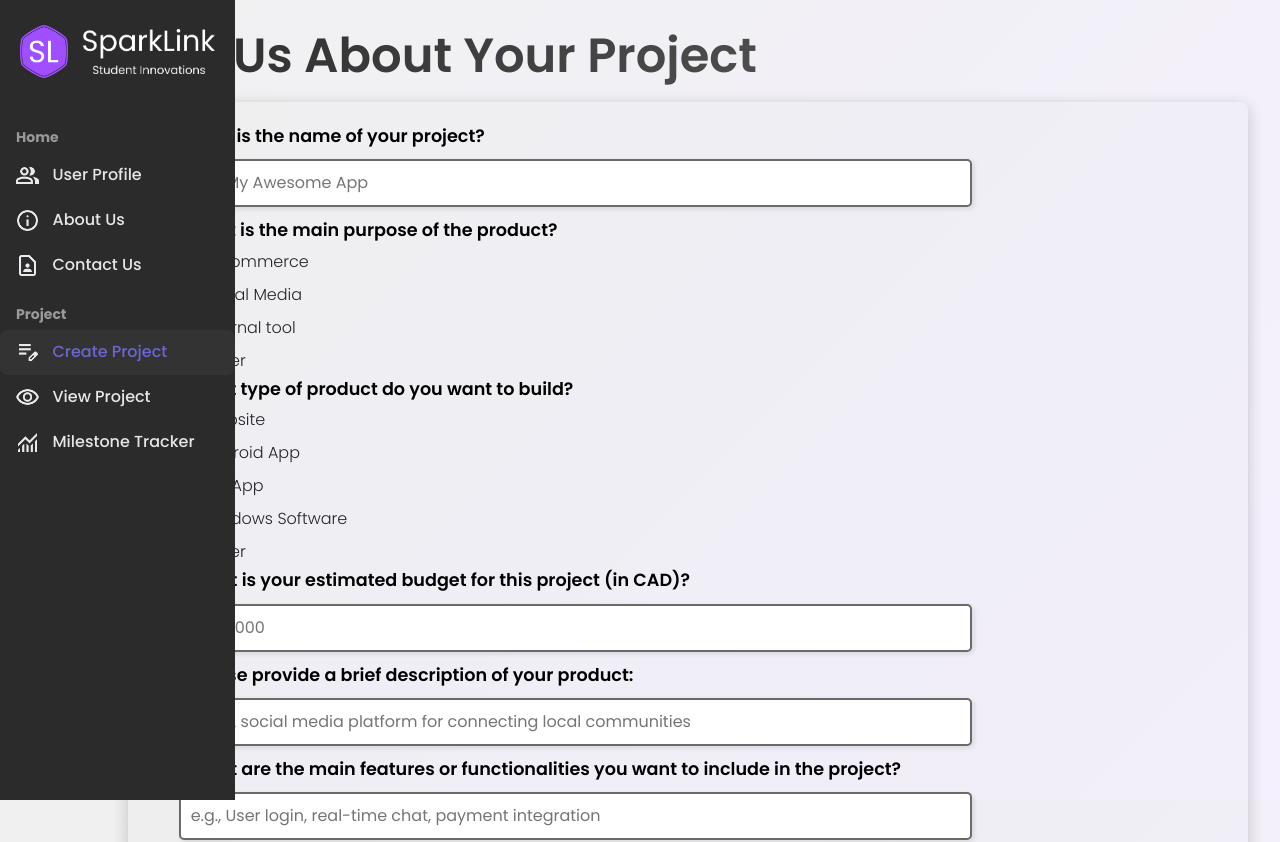
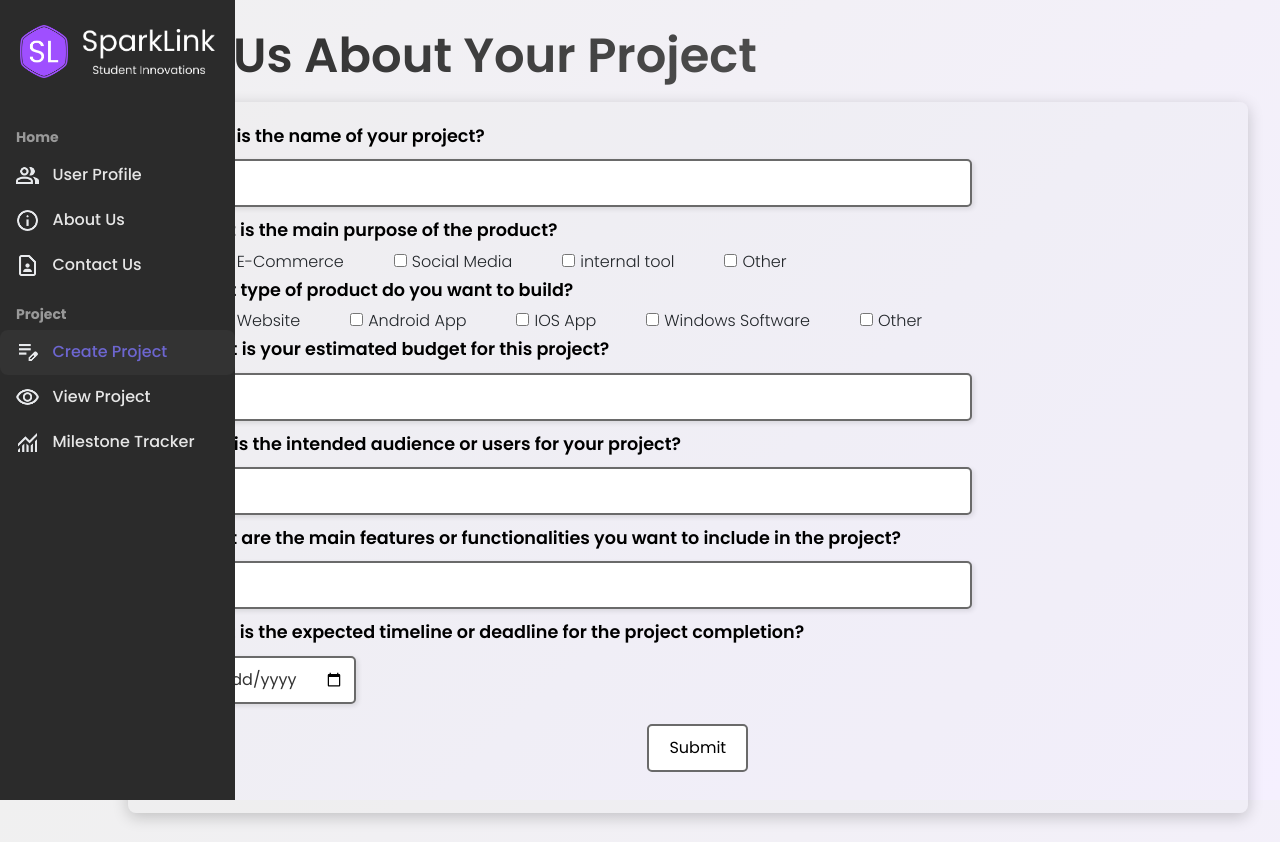
Before and after one commit to pooja-vish/SparkLink, a React (Create React App) app in the folder sparklink/: page /create-project in a window 1280 px wide. Shown: the top 842 px of the page. Built offline with nearby package versions, Linux system fonts and the light colour scheme.

Commit message:
Revert "Merge pull request #23 from pooja-vish/issue-5"
This reverts commit 618aa1f960f70d09c154e93d66bcad8988f7f4ed, reversing
changes made to 8d60ef85596305e3beb038149cdfa3c41db20fba.

```diff
--- a/sparklink/src/component/createproject/CreateProjectComponent.css
+++ b/sparklink/src/component/createproject/CreateProjectComponent.css
@@ -166,7 +166,18 @@
     overflow-y: auto;
 }
 
-
+.createproject_Heading{
+    background: linear-gradient(135deg, #2b2b2b, #555555 70%, #888888);
+    -webkit-background-clip: text;
+    background-clip: text;
+    color: transparent;
+    -webkit-text-fill-color: transparent;
+    margin-left: 10px;
+    font-family: "Poppins", system-ui;
+    font-weight: 600 !important;
+    font-style: normal;
+    font-size: xxx-large !important;
+}
 
 .form_label{
     font-weight: 600 !important;
@@ -176,80 +187,21 @@
     color: #000;
 }
 
-@media (max-width: 768px) {
-    .radio_button_container input[type="checkbox"] {
-        margin-left: 15px;
-        margin-top: 10px;
-        margin-bottom: 10px;
-        cursor: pointer;
-
-    }
-    /* .form_question_pair{
-        display: block;
-    } */
-    .createproject_Heading{
-        background: linear-gradient(135deg, #2b2b2b, #555555 70%, #888888);
-        -webkit-background-clip: text;
-        background-clip: text;
-        color: transparent;
-        -webkit-text-fill-color: transparent;
-        margin-left: 10px;
-        font-family: "Poppins", system-ui;
-        font-weight: 500 !important;
-        font-style: normal;
-        font-size: xx-large !important;
-        text-align: center;
-    }
-    .form_label{
-        font-weight: 500 !important;
-        display: block;
-        font-size: 1rem;
-        /* font-weight: 500; */
-        color: #000;
-    }
-    .createproject_form input[type="text"], .createproject_form input[type="number"]{
-        width: 95% !important;
-    }
-
-    .createproject_layout{
-        width: 100%;
-        margin-left: 15px;
-    }
-
+.radio_button_container input[type="radio"] {
+    margin-left: 50px;
+    margin-top: 10px;
+    cursor: pointer;
 }
 
-@media (min-width: 769px) {
-    .radio_button_container input[type="checkbox"]:first-of-type{
-        margin-left: 15px;
-    }
-
-    .radio_button_container input[type="checkbox"]:not(:first-child) {
-        margin-left: 50px;
-    }
-
-    .radio_button_container input[type="checkbox"] {
-        margin-top: 10px;
-        margin-bottom: 10px;
-        cursor: pointer;
-    }
-    .createproject_Heading{
-        background: linear-gradient(135deg, #2b2b2b, #555555 70%, #888888);
-        -webkit-background-clip: text;
-        background-clip: text;
-        color: transparent;
-        -webkit-text-fill-color: transparent;
-        margin-left: 10px;
-        font-family: "Poppins", system-ui;
-        font-weight: 600 !important;
-        font-style: normal;
-        font-size: xxx-large !important;
-    }
+.radio_button_container input[type="checkbox"] {
+    margin-left: 50px;
+    margin-top: 10px;
+    margin-bottom: 10px;
+    cursor: pointer;
 }
 
+.submit{
 
-
-
-.submit{
     display: block;
     margin: 20px auto; /* Auto margin centers the button horizontally */
     padding: 10px 20px;
@@ -265,7 +217,7 @@
 .createproject_form{
     padding-left:20px;
 }
-.createproject_form input[type="text"], .createproject_form input[type="number"]{
+.createproject_form input[type="text"]{
     display: block;
     width: 75%;
     padding: 10px;
--- a/sparklink/src/component/createproject/CreateProjectComponent.jsx
+++ b/sparklink/src/component/createproject/CreateProjectComponent.jsx
@@ -2,23 +2,15 @@ import React, { useState, useRef } from "react";
 import "./CreateProjectComponent.css";
 import MenuComponent from "../../component/menu/MenuComponent";
 import MasterComponent from "../MasterComponent";
+import DatePicker from "react-datepicker";
 
 const CreateProjectComponent = () => {
     const dateInputRef = useRef(null);
-  const [isOtherPurposeChecked, setIsOtherPurposeChecked] = useState(false);
-  const [isOtherTypeChecked, setIsOtherTypeChecked] = useState(false);
 
     const triggerDatePicker = () => {
-    if (dateInputRef.current) {
+        if(dateInputRef.current) {
             dateInputRef.current.showPicker();
         }
-  };
-
-  const handlePurposeCheckBoxChange = (e) => {
-    setIsOtherPurposeChecked(e.target.checked);
-  };
-  const handleTypeCheckBoxChange = (e) => {
-    setIsOtherTypeChecked(e.target.checked);
     };
 
   return (
@@ -39,131 +31,68 @@ const CreateProjectComponent = () => {
                     <label className="form_label">
                       1. What is the name of your project?
                     </label>
-                    <input
-                      type="text"
-                      name="project_name"
-                      placeholder="e.g., My Awesome App"
-                      maxLength={10}
-                    />
+                    <input type="text" name="project_name" />
                     <label className="form_label">
                       2. What is the main purpose of the product?
                     </label>
                     <div className="radio_button_container">
-                      <div>
                       <input
                         type="checkbox"
                         name="purpose"
                         value="E-Commerce"
                       />
                       <span>E-Commerce</span>
-                      </div>
-                      <div>
                       <input
                         type="checkbox"
                         name="purpose"
                         value="Social Media"
                       />
                       <span>Social Media</span>
-                      </div>
-                      <div>
                       <input
                         type="checkbox"
                         name="purpose"
                         value="internal tool"
                       />
                       <span>internal tool</span>
-                      </div>
-
-                      <div>
-                        <input
-                          type="checkbox"
-                          name="purpose"
-                          onChange={handlePurposeCheckBoxChange}
-                          value="Other"
-                        />
+                      <input type="checkbox" name="purpose" onChange="handleCheckBoxChange" value="Other" />
                       <span>Other</span>
-                      </div>
-                      {isOtherPurposeChecked && (
-                        <input
-                          type="text"
-                          name="other text"
-                          placeholder="Specify your purpose"
-                        />
-                      )}
                     </div>
                     <label className="form_label">
                       3. What type of product do you want to build?
                     </label>
                     <div className="radio_button_container ">
-                      <div>
                       <input type="checkbox" name="product" value="Website" />
                       <span>Website</span>
-                      </div>
-                      <div>
                       <input
                         type="checkbox"
                         name="product"
                         value="Android App"
                       />
                       <span>Android App</span>
-                      </div>
-                      <div>
                       <input type="checkbox" name="product" value="IOS App" />
                       <span>IOS App</span>
-                      </div>
-                      <div>
                       <input
                         type="checkbox"
                         name="product"
                         value="Windows Software"
                       />
                       <span>Windows Software</span>
-                      </div>
-                      <div>
-                      <input
-                        type="checkbox"
-                        name="product"
-                        onChange={handleTypeCheckBoxChange}
-                        value="Other"
-                      />
+                      <input type="checkbox" name="product" value="Other" />
                       <span>Other</span>
                     </div>
-                      {isOtherTypeChecked && (
-                        <input
-                          type="text"
-                          name="other text"
-                          placeholder="Specify your product type"
-                        />
-                      )}
-                    </div>
                     <label className="form_label">
-                      4. What is your estimated budget for this project (in
-                      CAD)?
+                      4. What is your estimated budget for this project?
                     </label>
-                    <input
-                      type="number"
-                      name="project_budget"
-                      placeholder="e.g., 2000"
-                      min="0"
-                    />
+                    <input type="text" name="project_budget" />
                     <label className="form_label">
-                      5. Please provide a brief description of your product:
+                      5. Who is the intended audience or users for your project?
                     </label>
-                    <input
-                      type="text"
-                      name="product_description"
-                      placeholder="e.g., A social media platform for connecting local communities"
-                      maxLength={250} // You can set a maximum length if needed
-                    />
+                    <input type="text" name="project_audience" />
                     <label className="form_label">
                       6. What are the main features or functionalities you want
                       to include in the project?
                     </label>
-                    <input
-                      type="text"
-                      name="project_deadline"
-                      placeholder="e.g., User login, real-time chat, payment integration"
-                    />
+                    <input type="text" name="project_deadline" />
                     <label className="form_label">
                       7. What is the expected timeline or deadline for the
                       project completion?
```
Lines whose indentation alone changed are shown as unchanged.
